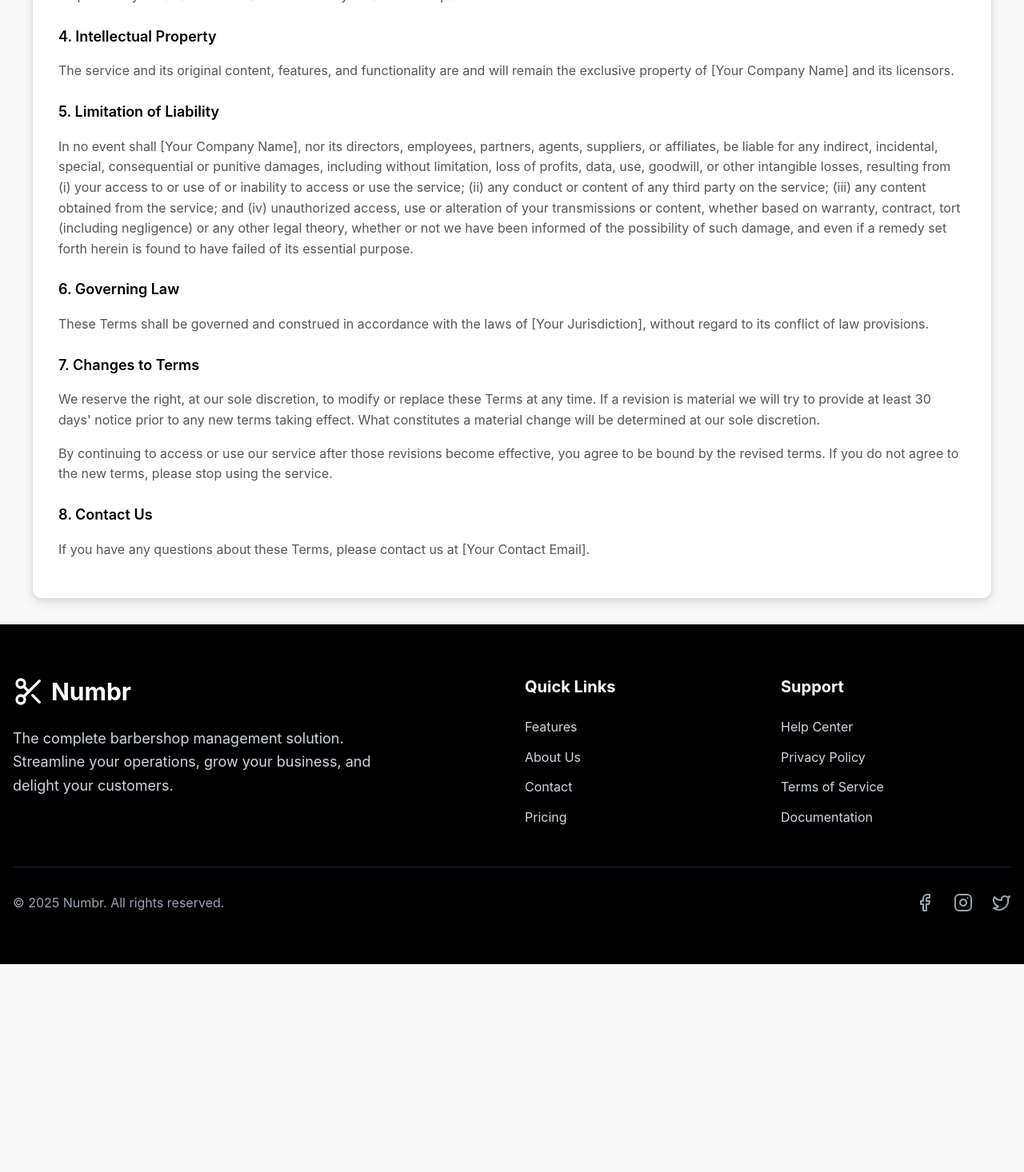
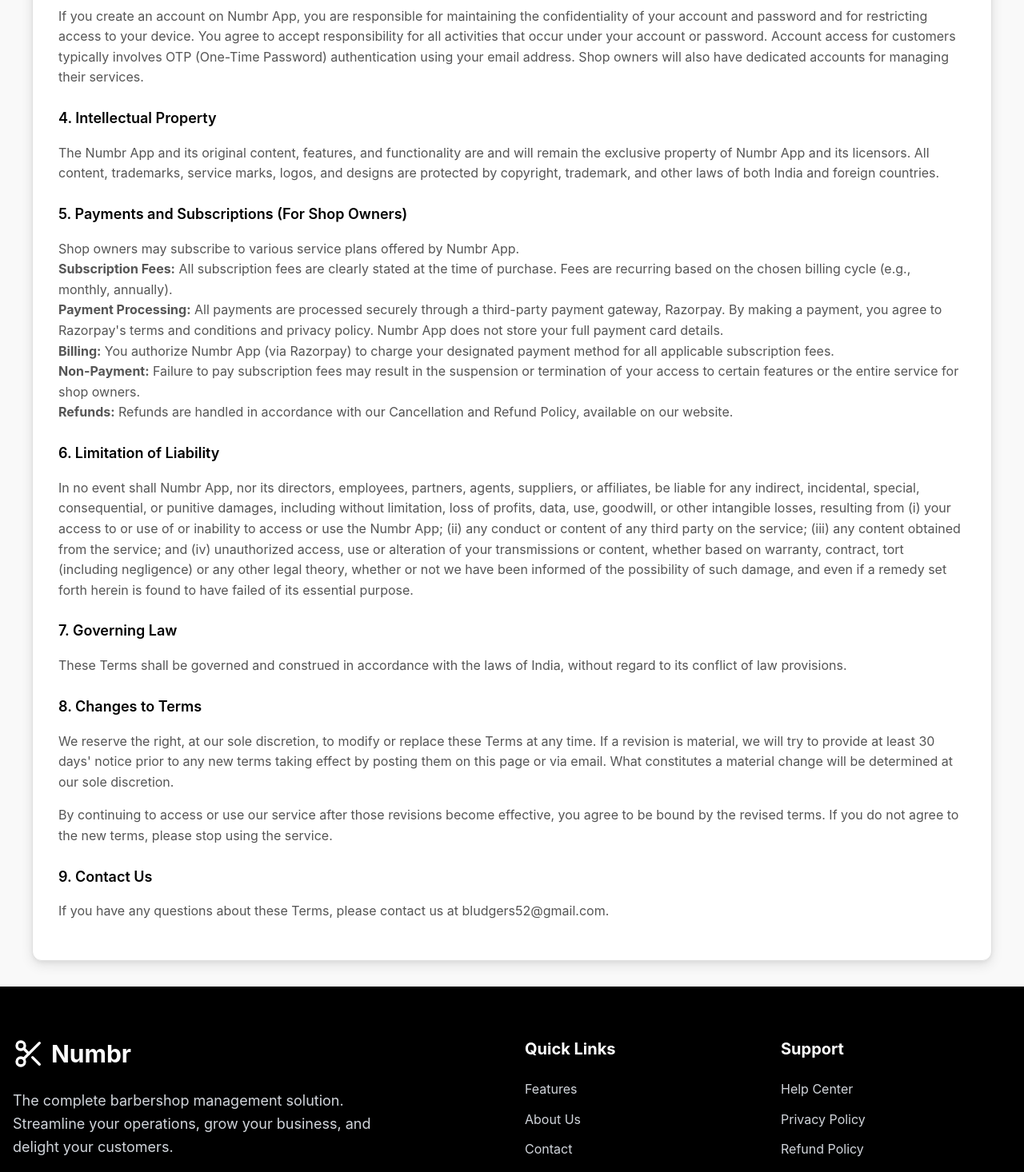
Before and after one commit to himanshuu932/Numbr-admin, a React (Create React App) app in the folder client/: page /terms in a window 1280 px wide. Shown: the part 600-2066 px from the top of the page at 80% size. Before the commit the page ends 1806 px from the top, so only its background shows below. Built offline with nearby package versions, Linux system fonts and the light colour scheme.

Commit message:
saved tnc and other

```diff
--- a/client/src/admin/components/StaticPages/RefundPolicy.js
+++ b/client/src/admin/components/StaticPages/RefundPolicy.js
@@ -1,5 +1,3 @@
-// barbers-dev-panel/src/components/StaticPages/CancellationRefundPolicy.js
-
 import React from 'react';
 import { Wallet } from 'lucide-react';
 
@@ -10,10 +8,10 @@ const RefundPolicy = () => {
         <Wallet size={22} /> Cancellation and Refund Policy
       </h2>
       <div className="static-content">
-        <p>This Cancellation and Refund Policy outlines the terms under which subscriptions and services provided through the Barbers App Developer Panel can be cancelled and refunds may be issued.</p>
+        <p>This Cancellation and Refund Policy outlines the terms under which subscriptions and services provided through the Numbr App can be cancelled and refunds may be issued to shop owners.</p>
 
         <h3>1. Subscription Cancellation</h3>
-        <p>Users or shop owners may cancel their subscription at any time. Cancellation will take effect at the end of the current billing period. No pro-rata refunds will be issued for partial use of a subscription period.</p>
+        <p>Shop owners may cancel their subscription to the Numbr App at any time. Cancellation will take effect at the end of the current billing period. No pro-rata refunds will be issued for partial use of a subscription period unless otherwise specified in this policy.</p>
 
         <h3>2. Refund Eligibility</h3>
         <p>Refunds are generally not provided for digital services or subscriptions once the service has commenced or the subscription period has begun. Exceptions may be considered on a case-by-case basis under the following circumstances:</p>
@@ -21,24 +19,25 @@ const RefundPolicy = () => {
           <li>If there was a technical error on our part that prevented the service from being delivered as described.</li>
           <li>If the service was misrepresented in a material way.</li>
         </ul>
-        <p>Refund requests must be submitted within [e.g., 7 days] of the transaction date for consideration. All refund decisions are at the sole discretion of [Your Company Name].</p>
+        <p>Refund requests must be submitted within 7 days of the transaction date for consideration. All refund decisions are at the sole discretion of Numbr App. Refunds, if approved, will be processed to the original payment method used (e.g., via Razorpay) and may take 5-7 business days to reflect in your account.</p>
 
         <h3>3. How to Request a Refund</h3>
-        <p>To request a refund, please contact our support team at [Your Contact Email] with your transaction details and the reason for your request. We will review your request and notify you of the approval or rejection of your refund.</p>
+        <p>To request a refund, please contact our support team at bludgers52@gmail.com with your transaction ID and the reason for your request. We will review your request and notify you of the approval or rejection of your refund.</p>
 
         <h3>4. Non-Refundable Items/Services</h3>
         <p>The following items/services are generally non-refundable:</p>
         <ul>
           <li>Free trial periods that convert to paid subscriptions.</li>
           <li>Services that have been fully utilized.</li>
-          <li>Any third-party fees or charges.</li>
+          <li>Any third-party fees or charges, including those charged by payment gateways like Razorpay, that are non-recoverable by Numbr App.</li>
+          <li>Subscriptions cancelled after the specified refund eligibility period.</li>
         </ul>
 
         <h3>5. Changes to Policy</h3>
         <p>We reserve the right to modify this Cancellation and Refund Policy at any time. Any changes will be effective immediately upon posting on this page. Your continued use of the service after any such changes constitutes your acceptance of the new policy.</p>
 
         <h3>6. Contact Us</h3>
-        <p>If you have any questions about this policy, please contact us at [Your Contact Email].</p>
+        <p>If you have any questions about this policy, please contact us at bludgers52@gmail.com.</p>
       </div>
     </div>
   );
--- a/client/src/admin/components/StaticPages/TermsAndConditions.js
+++ b/client/src/admin/components/StaticPages/TermsAndConditions.js
@@ -1,5 +1,3 @@
-// barbers-dev-panel/src/components/StaticPages/TermsAndConditions.js
-
 import React from 'react';
 import { FileText } from 'lucide-react';
 
@@ -10,33 +8,47 @@ const TermsAndConditions = () => {
         <FileText size={22} /> Terms and Conditions
       </h2>
       <div className="static-content">
-        <p>Welcome to the Barbers App Developer Panel. These terms and conditions outline the rules and regulations for the use of our application and services.</p>
+        <p>Welcome to the Numbr App. These terms and conditions outline the rules and regulations for the use of our application and services, for both barber shop owners and customers.</p>
 
         <h3>1. Acceptance of Terms</h3>
         <p>By accessing or using our services, you agree to be bound by these Terms and Conditions. If you disagree with any part of the terms, then you may not access the service.</p>
 
         <h3>2. Service Description</h3>
-        <p>The Barbers App Developer Panel provides tools and insights for managing barbers, shops, and user subscriptions. This is a developer-facing tool and not intended for end-user interaction.</p>
+        <p>The Numbr App provides a platform for managing barber shops, allowing shop owners to administer their services and customers to join queues. This includes subscription services for shop owners to access management tools, and queueing functionality for customers to book or join queues at barber shops. Customers can use the app to view queue status and receive updates, while shop owners can manage their appointments and customer flow.</p>
 
         <h3>3. User Accounts</h3>
-        <p>You are responsible for maintaining the confidentiality of your account and password and for restricting access to your computer. You agree to accept responsibility for all activities that occur under your account or password.</p>
+        <p>If you create an account on Numbr App, you are responsible for maintaining the confidentiality of your account and password and for restricting access to your device. You agree to accept responsibility for all activities that occur under your account or password. Account access for customers typically involves OTP (One-Time Password) authentication using your email address. Shop owners will also have dedicated accounts for managing their services.</p>
 
         <h3>4. Intellectual Property</h3>
-        <p>The service and its original content, features, and functionality are and will remain the exclusive property of [Your Company Name] and its licensors.</p>
+        <p>The Numbr App and its original content, features, and functionality are and will remain the exclusive property of Numbr App and its licensors. All content, trademarks, service marks, logos, and designs are protected by copyright, trademark, and other laws of both India and foreign countries.</p>
 
-        <h3>5. Limitation of Liability</h3>
-        <p>In no event shall [Your Company Name], nor its directors, employees, partners, agents, suppliers, or affiliates, be liable for any indirect, incidental, special, consequential or punitive damages, including without limitation, loss of profits, data, use, goodwill, or other intangible losses, resulting from (i) your access to or use of or inability to access or use the service; (ii) any conduct or content of any third party on the service; (iii) any content obtained from the service; and (iv) unauthorized access, use or alteration of your transmissions or content, whether based on warranty, contract, tort (including negligence) or any other legal theory, whether or not we have been informed of the possibility of such damage, and even if a remedy set forth herein is found to have failed of its essential purpose.</p>
+        <h3>5. Payments and Subscriptions (For Shop Owners)</h3>
+        <p>
+          Shop owners may subscribe to various service plans offered by Numbr App.
+          <br />
+          <strong>Subscription Fees:</strong> All subscription fees are clearly stated at the time of purchase. Fees are recurring based on the chosen billing cycle (e.g., monthly, annually).
+          <br />
+          <strong>Payment Processing:</strong> All payments are processed securely through a third-party payment gateway, Razorpay. By making a payment, you agree to Razorpay's terms and conditions and privacy policy. Numbr App does not store your full payment card details.
+          <br />
+          <strong>Billing:</strong> You authorize Numbr App (via Razorpay) to charge your designated payment method for all applicable subscription fees.
+          <br />
+          <strong>Non-Payment:</strong> Failure to pay subscription fees may result in the suspension or termination of your access to certain features or the entire service for shop owners.
+          <br />
+          <strong>Refunds:</strong> Refunds are handled in accordance with our Cancellation and Refund Policy, available on our website.
+        </p>
 
-        <h3>6. Governing Law</h3>
-        <p>These Terms shall be governed and construed in accordance with the laws of [Your Jurisdiction], without regard to its conflict of law provisions.</p>
+        <h3>6. Limitation of Liability</h3>
+        <p>In no event shall Numbr App, nor its directors, employees, partners, agents, suppliers, or affiliates, be liable for any indirect, incidental, special, consequential, or punitive damages, including without limitation, loss of profits, data, use, goodwill, or other intangible losses, resulting from (i) your access to or use of or inability to access or use the Numbr App; (ii) any conduct or content of any third party on the service; (iii) any content obtained from the service; and (iv) unauthorized access, use or alteration of your transmissions or content, whether based on warranty, contract, tort (including negligence) or any other legal theory, whether or not we have been informed of the possibility of such damage, and even if a remedy set forth herein is found to have failed of its essential purpose.</p>
 
-        <h3>7. Changes to Terms</h3>
-        <p>We reserve the right, at our sole discretion, to modify or replace these Terms at any time. If a revision is material we will try to provide at least 30 days' notice prior to any new terms taking effect. What constitutes a material change will be determined at our sole discretion.</p>
+        <h3>7. Governing Law</h3>
+        <p>These Terms shall be governed and construed in accordance with the laws of India, without regard to its conflict of law provisions.</p>
 
+        <h3>8. Changes to Terms</h3>
+        <p>We reserve the right, at our sole discretion, to modify or replace these Terms at any time. If a revision is material, we will try to provide at least 30 days' notice prior to any new terms taking effect by posting them on this page or via email. What constitutes a material change will be determined at our sole discretion.</p>
         <p>By continuing to access or use our service after those revisions become effective, you agree to be bound by the revised terms. If you do not agree to the new terms, please stop using the service.</p>
 
-        <h3>8. Contact Us</h3>
-        <p>If you have any questions about these Terms, please contact us at [Your Contact Email].</p>
+        <h3>9. Contact Us</h3>
+        <p>If you have any questions about these Terms, please contact us at bludgers52@gmail.com.</p>
       </div>
     </div>
   );
--- a/client/src/general/ContactUs.jsx
+++ b/client/src/general/ContactUs.jsx
@@ -144,7 +144,7 @@ export default function ContactUs() {
               <div className="flex-grow bg-gray-500 rounded-full px-4 py-3 shadow-inner">
                 <input
                   type="email"
-                  placeholder="xxx2@gmail.com"
+                  placeholder="bludgers52@gmail.com"
                   className="w-full bg-transparent outline-none text-white text-lg placeholder-gray-200"
                 />
               </div>
--- a/client/src/general/Footer.jsx
+++ b/client/src/general/Footer.jsx
@@ -2,9 +2,9 @@
 
 import { useState } from "react"
 import { Scissors, Menu, X, Facebook, Instagram, Twitter } from "lucide-react"
-
+import { useNavigate } from "react-router-dom"
 export default function Footer() {
-
+  const navigate = useNavigate();
   return (
 
       <footer className="bg-black text-white py-16">
@@ -54,25 +54,27 @@ export default function Footer() {
               <h4 className="text-xl font-bold mb-6">Support</h4>
               <ul className="space-y-3">
                 <li>
-                  <a href="#" className="text-gray-300 hover:text-white transition-colors">
+                  <a href="/contact" className="text-gray-300 hover:text-white transition-colors">
                     Help Center
                   </a>
                 </li>
-                <li>
-                  <a href="#" className="text-gray-300 hover:text-white transition-colors">
+                <li   className="text-gray-300 hover:text-white transition-colors">
+                  <a href="/privacy" >
                     Privacy Policy
+                      </a>
+                </li>
+                  <li>
+                  <a href="/refund" className="text-gray-300 hover:text-white transition-colors">
+                   Refund Policy
                   </a>
                 </li>
                 <li>
-                  <a href="#" className="text-gray-300 hover:text-white transition-colors">
+                  <a href="/terms" className="text-gray-300 hover:text-white transition-colors">
                     Terms of Service
                   </a>
                 </li>
-                <li>
-                  <a href="#" className="text-gray-300 hover:text-white transition-colors">
-                    Documentation
-                  </a>
-                </li>
+
+
               </ul>
             </div>
           </div>
```
Also changed, not shown: client/src/admin/components/StaticPages/PrivacyPolicy.js (+22 -18 lines).
